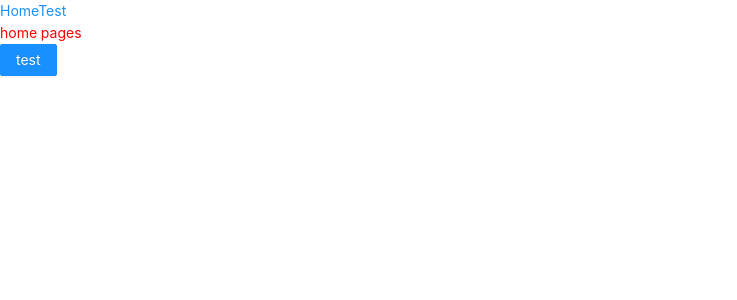
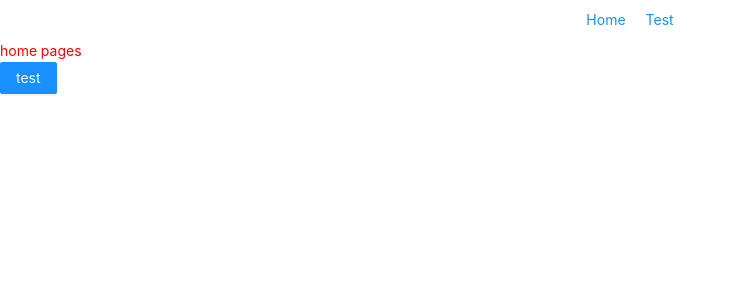
Before and after one commit to gujiwuqing/react-webpack-template, a React app: page / in a window 1280 px wide. Shown: the top 300 px of the page, without its empty margins (0-737 px from the left). Built offline with nearby package versions, Linux system fonts and the light colour scheme.

Commit message:
feat: 设置路径别名

```diff
--- a/src/App.tsx
+++ b/src/App.tsx
@@ -1,15 +1,14 @@
 import React from 'react';
-import {BrowserRouter, Routes, Route,Link} from 'react-router-dom'
+import {BrowserRouter, Routes, Route} from 'react-router-dom'
 import Home from './pages/home';
 import Test from './pages/test';
+import BaseHeader from "@components/BaseHeader";
 
 const App = () => {
   return (
     <BrowserRouter>
-      <nav>
-        <Link to="/">Home</Link>
-        <Link to="/test">Test</Link>
-      </nav>
+      <BaseHeader/>
+
       <Routes>
         <Route path="/" element={<Home/>}>
         </Route>
--- /dev/null
+++ b/src/components/BaseHeader/index.less
@@ -0,0 +1,9 @@
+.nav{
+  height: 40px;
+  display: flex;
+  align-items: center;
+  justify-content: center;
+  a{
+    margin-right: 20px;
+  }
+}
--- /dev/null
+++ b/src/components/BaseHeader/index.tsx
@@ -0,0 +1,14 @@
+import {Link} from "react-router-dom";
+import React from "react";
+import './index.less'
+
+const BaseHeader = ()=>{
+  return(
+    <nav className='nav'>
+      <Link to="/">Home</Link>
+      <Link to="/test">Test</Link>
+    </nav>
+  )
+}
+
+export default BaseHeader;
--- a/webpack.config.js
+++ b/webpack.config.js
@@ -61,6 +61,10 @@ module.exports = {
     }),
   ],
   resolve: {
+    alias: {
+      '@':path.resolve(__dirname,'src'),
+      '@components':path.resolve(__dirname,'src/components'),
+    },
     extensions: ['.ts', '.tsx', '.js', '.json'] // 添加ts和tsx后缀
   },
 };
```
Also changed, not shown: tsconfig.json (+6 -1 lines).
